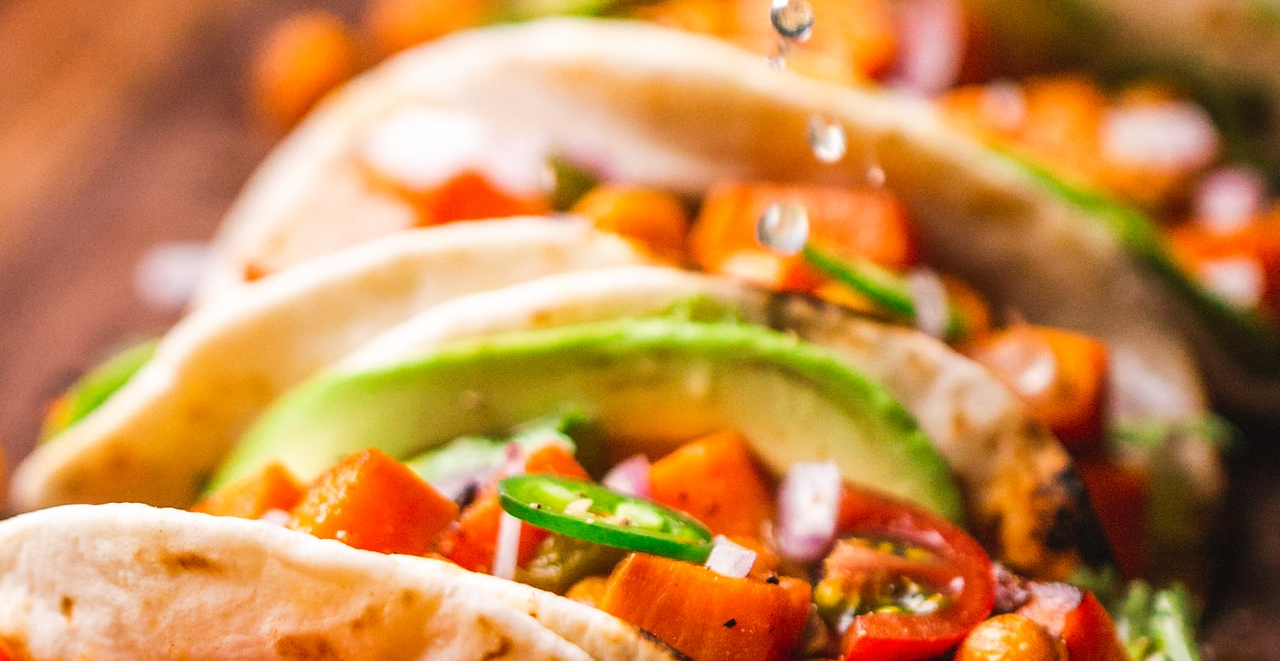
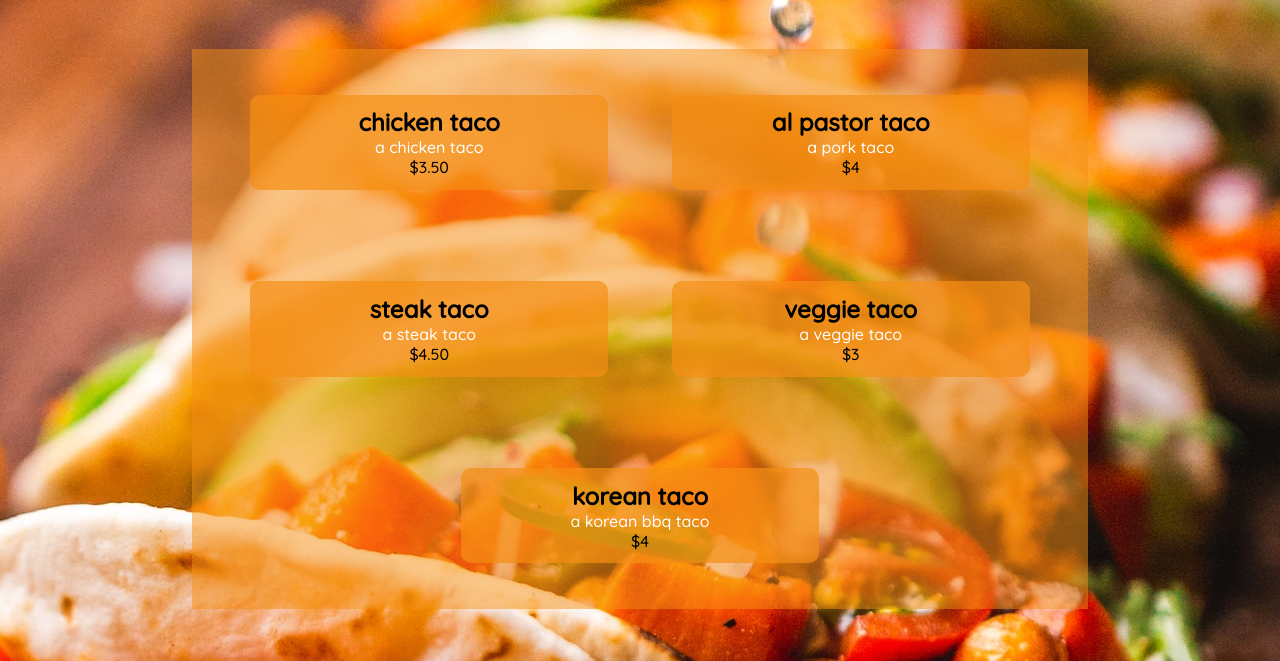
Before and after one commit to Apurcell88/restaurant, a website built with webpack: page dist/index.html in a window 1280 px wide. Both pictures are taken after a click on the button "Menu". Shown: the part 139-800 px from the top of the page. Built offline with nearby package versions, Linux system fonts and the light colour scheme.

Commit message:
Added a bunch of styling in CSS for the JS menu module. Added some media quiries. Created a couple functions to generate the menu DOM.

```diff
--- a/src/index.js
+++ b/src/index.js
@@ -1,4 +1,3 @@
-// import pageLoader from './page-load.js';
 import './style.css';
 import loadPage from './page-load';
 
--- a/src/menu.js
+++ b/src/menu.js
@@ -1,5 +1,35 @@
 function createMenu() {
+    const menu = document.createElement('div');
+    menu.classList.add('menu');
+    menu.appendChild(createCard('chicken taco', 'a chicken taco', '$3.50'));
+    menu.appendChild(createCard('al pastor taco', 'a pork taco', '$4'));
+    menu.appendChild(createCard('steak taco', 'a steak taco', '$4.50'));
+    menu.appendChild(createCard('veggie taco', 'a veggie taco', '$3'));
+    menu.appendChild(createCard('korean taco', 'a korean bbq taco', '$4'));
 
+    return menu;
+}
+
+function createCard(title, description, price) {
+    const card = document.createElement('div');
+    card.classList.add('menu-card');
+
+    const dish = document.createElement('h2');
+    dish.innerText = title;
+
+    const dishDescription = document.createElement('p');
+    dishDescription.innerText = description;
+    dishDescription.classList.add('dish-description');
+
+    const dishPrice = document.createElement('p');
+    dishPrice.innerText = price;
+
+    card.appendChild(dish);
+    card.appendChild(dishDescription);
+    card.appendChild(dishPrice);
+
+
+    return card;
 }
 
 function loadMenu() {
--- a/src/page-load.js
+++ b/src/page-load.js
@@ -1,4 +1,5 @@
 import loadHome from "./home";
+import loadMenu from "./menu";
 
 function createHeader() {
     const header = document.createElement('div');
@@ -29,6 +30,9 @@ function createNav() {
     const menuBtn = document.createElement('button');
     menuBtn.innerText = 'Menu';
     menuBtn.classList.add('nav-btn');
+    menuBtn.addEventListener('click', (e) => {
+        loadMenu();
+    });
 
     const contactBtn = document.createElement('button');
     contactBtn.innerText = 'Contact';
@@ -51,9 +55,9 @@ function createMain() {
 function loadPage() {
     const content = document.querySelector('#content');
 
-    content.appendChild(createHeader())
+    content.appendChild(createHeader());
     content.appendChild(createMain());
-    // content.appendChild(loadHome());
+    content.appendChild(loadHome());
 
 }
 
--- a/src/style.css
+++ b/src/style.css
@@ -13,13 +13,14 @@
 body {
     background: url("tacos.jpg") no-repeat;
     background-position: center;
+    min-height: 100%;
 }
 
 /* ----------------- Home Page Header ------------------- */
 .restaurant-name {
     font-family: 'Luckiest Guy', cursive;
     padding-top: 2.4rem;
-    font-size: 3rem;
+    font-size: 2.5rem;
     color: var(--white);
     height: 50%;
 }
@@ -59,6 +60,12 @@ body {
 
 .nav-btn:hover {
     margin: 0 30px 0 0;
+}
+
+@media only screen and (min-width: 499px) {
+    .restaurant-name {
+        font-size: 3rem;
+    }
 }
 /* ------------------------------------------------------ */
 
@@ -109,3 +116,74 @@ body {
 /* --------------------------------------------- */
 
 /* -------------- Menu Page -------------------- */
+.menu {
+    background: rgba(245, 143, 20, 0.5);
+    display: flex;
+    flex-direction: column;
+    /* flex-wrap: wrap; */
+    width: 70vw;
+    height: 70vh;
+    margin: 0 auto;
+}
+
+.menu-card {
+    background: rgba(245, 143, 20, 0.7);
+    display: flex;
+    flex-direction: column;
+    align-items: center;
+    justify-content: center;
+    width: 100%;
+    height: 17%;
+    margin-bottom: 20px;
+    border-radius: 10px;
+    transition-duration: 0.5s;
+}
+
+.menu-card:hover {
+    background:rgb(253, 187, 106);
+}
+
+.dish-description {
+    color: white;
+}
+
+@media only screen and (min-width: 800px) {
+    .menu {
+        flex-direction: row;
+        flex-wrap: wrap;
+        justify-content: space-evenly;
+        align-items: center;
+        width: 80vw;
+    }
+
+    .menu-card {
+        width: 40%;
+        margin: 0 5px;
+    }
+}
+
+@media only screen and (min-width: 1200px) {
+    .menu {
+        width: 70vw;
+    }
+}
+
+@media only screen and (min-width: 1400px) {
+    .menu {
+        width: 60vw;
+    }
+}
+
+@media only screen and (min-width: 1600px) {
+    .menu {
+        width: 50vw;
+    }
+}
+/* ----------------------------------------------- */
+
+/* ---------------- Contact Page ------------------- */
+
+
+
+
+/* --------------------------------------------------- */
```
Also changed, not shown: dist/main.js.
